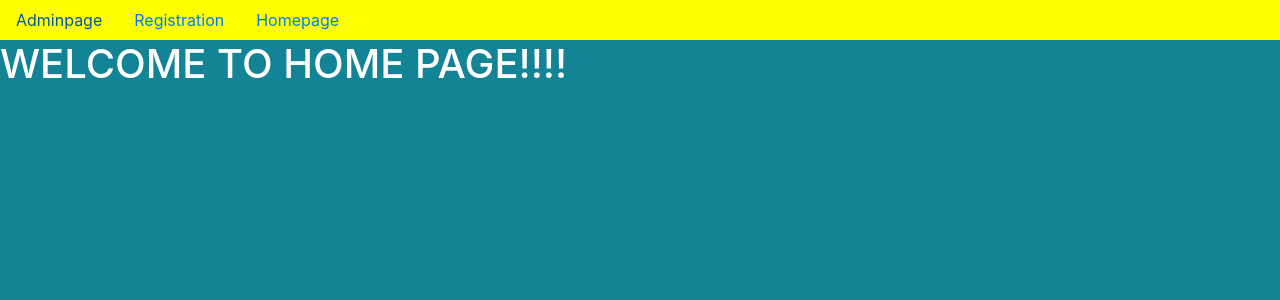
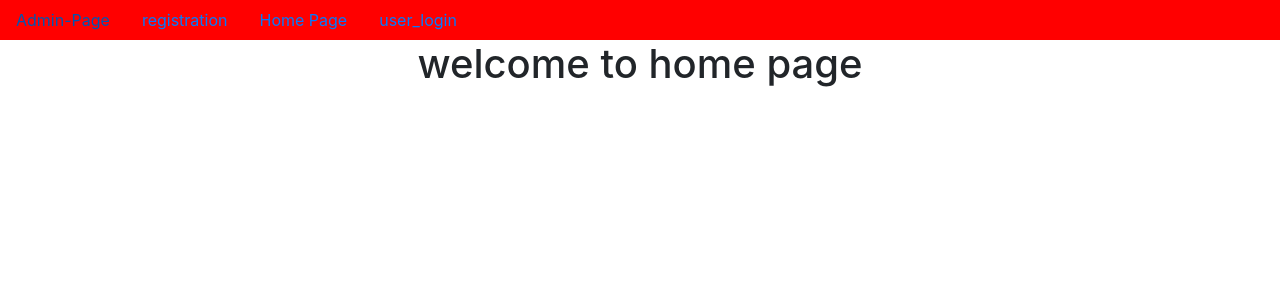
Before and after one commit to karnamReddyprasanna/registration_form, a Django app: page /home/ in a window 1280 px wide. Shown: the top 300 px of the page. Run offline with Django 4.2, Linux system fonts and the light colour scheme.

Commit message:
first commit

```diff
--- a/app/views.py
+++ b/app/views.py
@@ -2,9 +2,19 @@ from django.shortcuts import render
 from django.http import HttpResponse
 from django.core.mail import send_mail
 from app.forms import *
+from django.http import HttpResponseRedirect
+from django.contrib.auth import authenticate,login,logout
+from django.urls import reverse
+from django.contrib.auth.decorators import login_required
 # Create your views here.
 def home(request):
+    if request.session.get('username'):
+        username=request.session.get('username')
+        d={'username':username}
+        return render(request,'home.html',d)
+
     return render(request,'home.html')
+
 
 
 
@@ -40,3 +50,20 @@ def registration(request):
             return HttpResponse('not valid')
 
     return render(request,'registration.html',d)
+def user_login(request):
+    if request.method=='POST':
+        username=request.POST['username']
+        password=request.POST['password']
+        AUO=authenticate(username=username,password=password)
+        if AUO and AUO.is_active:
+            login(request,AUO)
+            request.session['username']=username
+            return HttpResponseRedirect(reverse('home'))
+        else:
+            return HttpResponse('Invalid username or password')
+    return render(request,'user_login.html')
+
+@login_required
+def user_logout(request):
+    logout(request)
+    return HttpResponseRedirect(reverse('home'))
--- a/project68/settings.py
+++ b/project68/settings.py
@@ -130,7 +130,7 @@ DEFAULT_AUTO_FIELD = 'django.db.models.BigAutoField'
 
 EMAIL_HOST='smtp.gmail.com'
 EMAIL_HOST_USER='kreddyprasanna6@gmail.com'
-EMAIL_HOST_PASSWORD='vcgrkviquhogdpcp'
+EMAIL_HOST_PASSWORD='xuixuzrslafikcdx'
 EMAIL_PORT=587
 EMAIL_USE_TLS=True
 EMAIL_USE_SSL=False
--- a/project68/urls.py
+++ b/project68/urls.py
@@ -22,5 +22,7 @@ urlpatterns = [
     path('admin/', admin.site.urls),
     path('registration/',registration,name='registration'),
     path('home/',home,name='home'),
+    path('user_login/',user_login,name='user_login'),
+    path('user_logout/',user_logout,name='user_logout'),
 
 ]+static(settings.MEDIA_URL,DOCUMENT_ROOT=settings.MEDIA_ROOT)
--- a/templates/dummy.html
+++ b/templates/dummy.html
@@ -8,26 +8,27 @@
 
     <!-- Bootstrap CSS -->
     <link rel="stylesheet" href="https://cdn.jsdelivr.net/npm/bootstrap@4.6.2/dist/css/bootstrap.min.css" integrity="sha384-xOolHFLEh07PJGoPkLv1IbcEPTNtaed2xpHsD9ESMhqIYd0nLMwNLD69Npy4HI+N" crossorigin="anonymous">
-    {% block title%}
+{% block title %}
     <title>Hello, world!</title>
-    {% endblock %}
+{% endblock %}
   </head>
-  <body class=" btn-info">
-    <nav class="nav" style="background-color:yellow">
-<a href="{% url 'admin:index' %}" class="nav-link">Adminpage</a>
+  <body>
 
-<a href="{% url 'registration'%}" class="nav-link">Registration</a>
+<center>
+    <nav class="nav" style="background-color: red
+    ;">
 
-<a href="{% url 'home' %}"class="nav-link">Homepage</a>
+        <a href="{% url 'admin:index' %}" class="nav-link">Admin-Page</a>
+        <a href="{% url 'registration' %}" class="nav-link">registration</a>
+        <a href="{% url 'home' %}" class="nav-link">Home Page</a>
 
+        {% if user.is_authenticated %}
+      <a href="{% url 'user_logout' %}" class="nav-link">user_logout</a>
+      {% else %}
+      <a href="{% url 'user_login' %}" class="nav-link">user_login</a>
+      {% endif %}
 
-
-</nav>
-
-    {% block body_block%}
-
-    {% endblock %}
-
+    </nav>
     <!-- Optional JavaScript; choose one of the two! -->
 
     <!-- Option 1: jQuery and Bootstrap Bundle (includes Popper) -->
@@ -40,5 +41,9 @@
     <script src="https://cdn.jsdelivr.net/npm/popper.js@1.16.1/dist/umd/popper.min.js" integrity="sha384-9/reFTGAW83EW2RDu2S0VKaIzap3H66lZH81PoYlFhbGU+6BZp6G7niu735Sk7lN" crossorigin="anonymous"></script>
     <script src="https://cdn.jsdelivr.net/npm/bootstrap@4.6.2/dist/js/bootstrap.min.js" integrity="sha384-+sLIOodYLS7CIrQpBjl+C7nPvqq+FbNUBDunl/OZv93DB7Ln/533i8e/mZXLi/P+" crossorigin="anonymous"></script>
     -->
+{% block body_block %}
+{% endblock %}
+
+</center>
   </body>
 </html>
--- a/templates/home.html
+++ b/templates/home.html
@@ -1,10 +1,14 @@
 {%extends 'dummy.html' %}
 
-{% block tile %}
-    <h1>Home page</h1>
+{% block title %}
+    <title>Home page</title>
 {% endblock %}
 
 
 {% block body_block %}
-    <h1>WELCOME TO HOME PAGE!!!!</h1>
-{% endblock%}
+    {% if username %}
+    <h1>WELCOME TO HOME PAGE{{username}}</h1>
+    {% else %}
+    <h1>welcome to home page</h1>
+    {% endif %}
+{% endblock %}
```
Also changed, not shown: templates/registration.html (+5 -12 lines), templates/user_login.html (added, +19 -0 lines), db.sqlite3, media/pp/download_94k9AVO.jpeg (added), media/pp/download_stSoUxG.jpeg (added).
